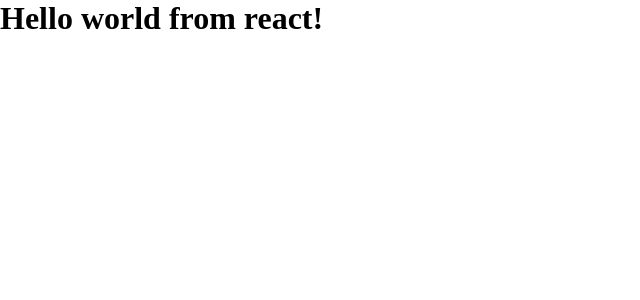
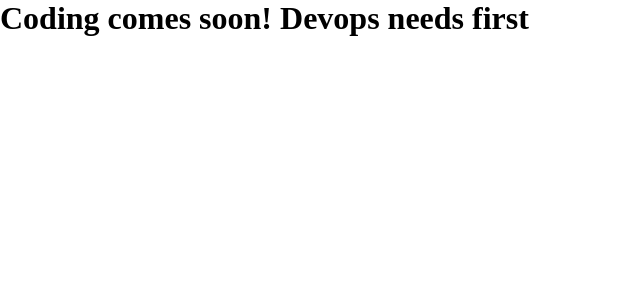
Before and after one commit to piotrekwrobel93/test1, a React (Create React App) app: page / in a window 1280 px wide. Shown: the top 300 px of the page, without its empty margins (0-640 px from the left). Built offline with nearby package versions, Linux system fonts and the light colour scheme.

Commit message:
changed message on main site

```diff
--- a/src/App.tsx
+++ b/src/App.tsx
@@ -3,7 +3,7 @@ import React from 'react';
 function App() {
   return (
     <div>
-      <h1>Hello world from react!</h1>
+      <h1>Coding comes soon! Devops needs first </h1>
     </div>
   );
 }
```
